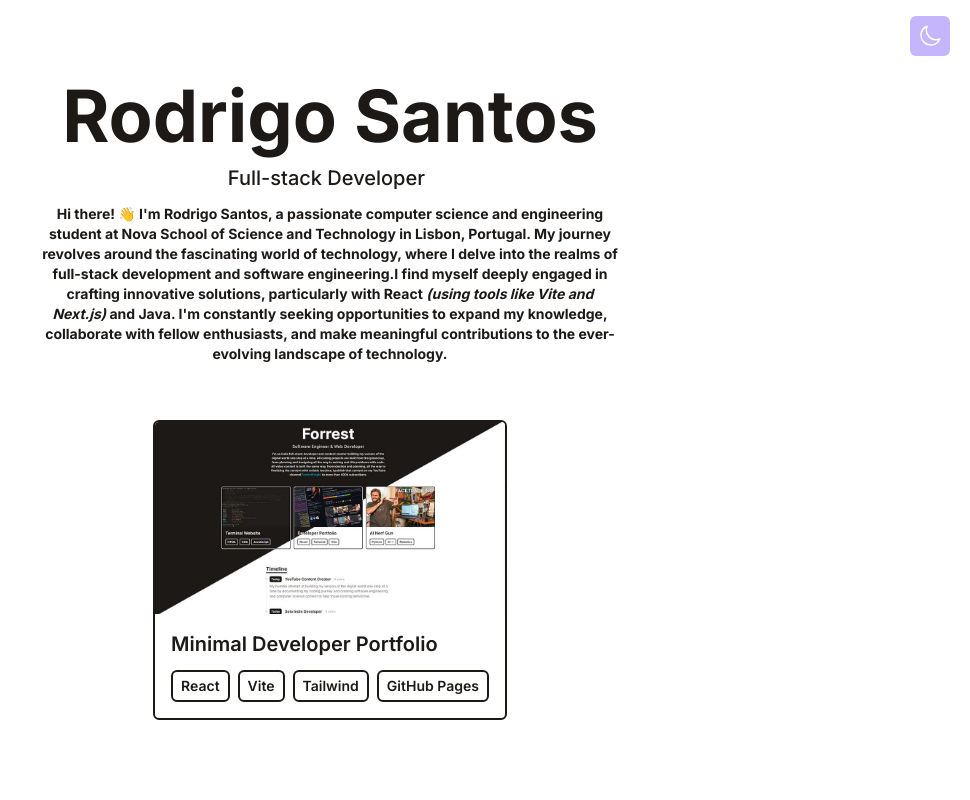
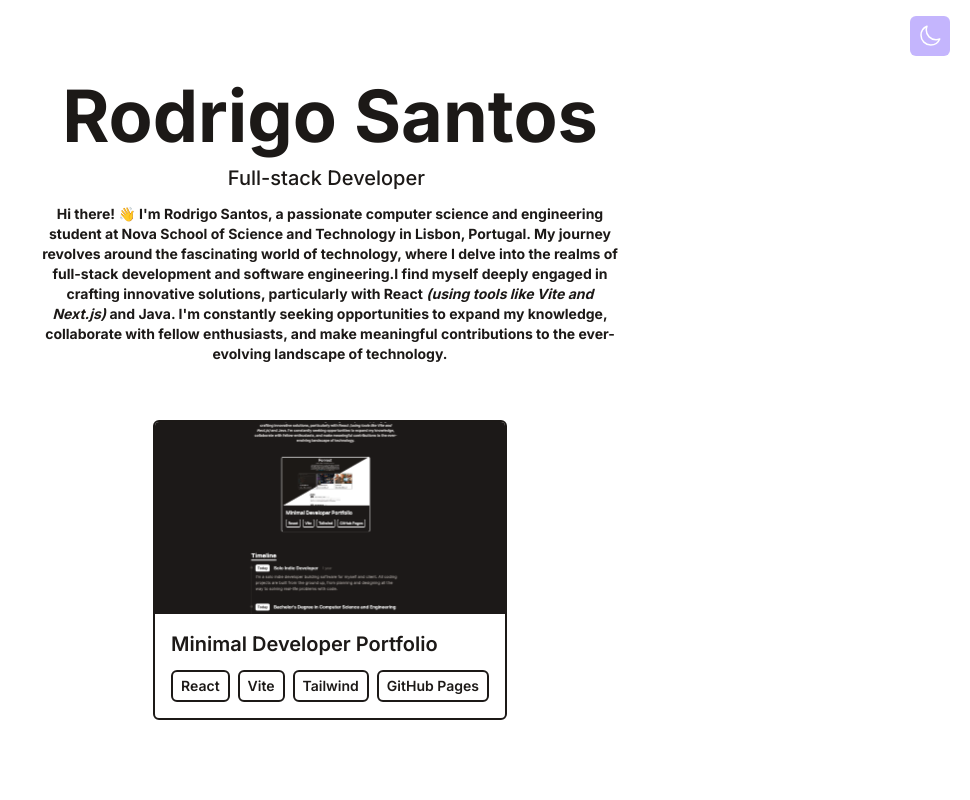
Before and after one commit to RodrigoRafaelSantos7/minimal-portfolio, a React (Vite) app: page / in a window 1280 px wide. Shown: the top 800 px of the page, without its empty margins (310-1280 px from the left). Built offline with nearby package versions, Linux system fonts and the light colour scheme.

Commit message:
Update portfolio image file extension

```diff
--- a/src/data/portfolio.js
+++ b/src/data/portfolio.js
@@ -1,7 +1,7 @@
 export default [
   {
     title: 'Minimal Developer Portfolio',
-    imgUrl: 'assets/dev-portfolio.jpg',
+    imgUrl: 'assets/dev-portfolio.png',
     stack: ['React', 'Vite', 'Tailwind', 'GitHub Pages'],
     link: 'https://rodrigorafaelsantos7.github.io/minimal-portfolio/',
   },
```
Also changed, not shown: public/assets/dev-portfolio.jpg (deleted), public/assets/dev-portfolio.png (added).
